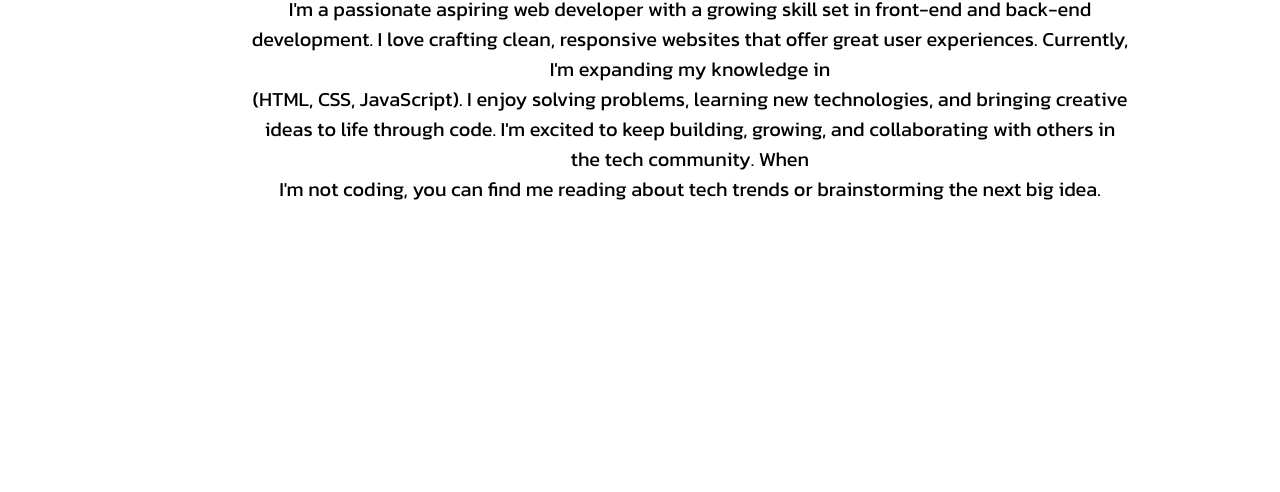
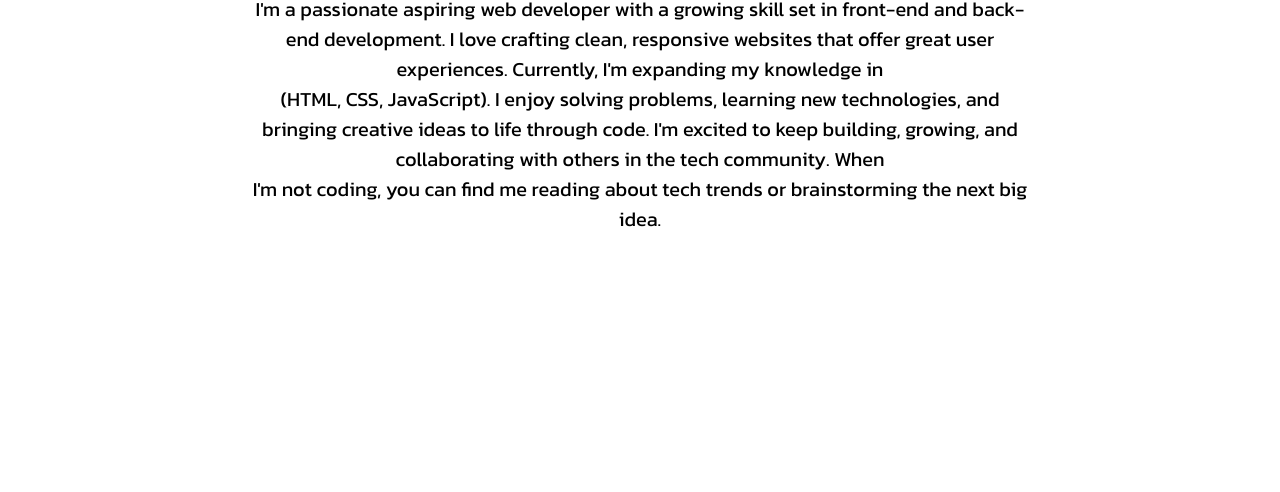
Before and after one commit to HaniaA4/Project-Website, a plain HTML site: page page2.html in a window 1280 px wide. Shown: the part 308-800 px from the top of the page. Drawn offline with Linux system fonts and the light colour scheme.

Commit message:
Update page2.css

```diff
--- a/page2.css
+++ b/page2.css
@@ -52,7 +52,7 @@ p {
    text-align: center;
    max-width: 1000px;
    margin-left: 250px;
-   margin-right: 150px;
+   margin-right: 250px;
    font-size: 20px;
 }
 
```
